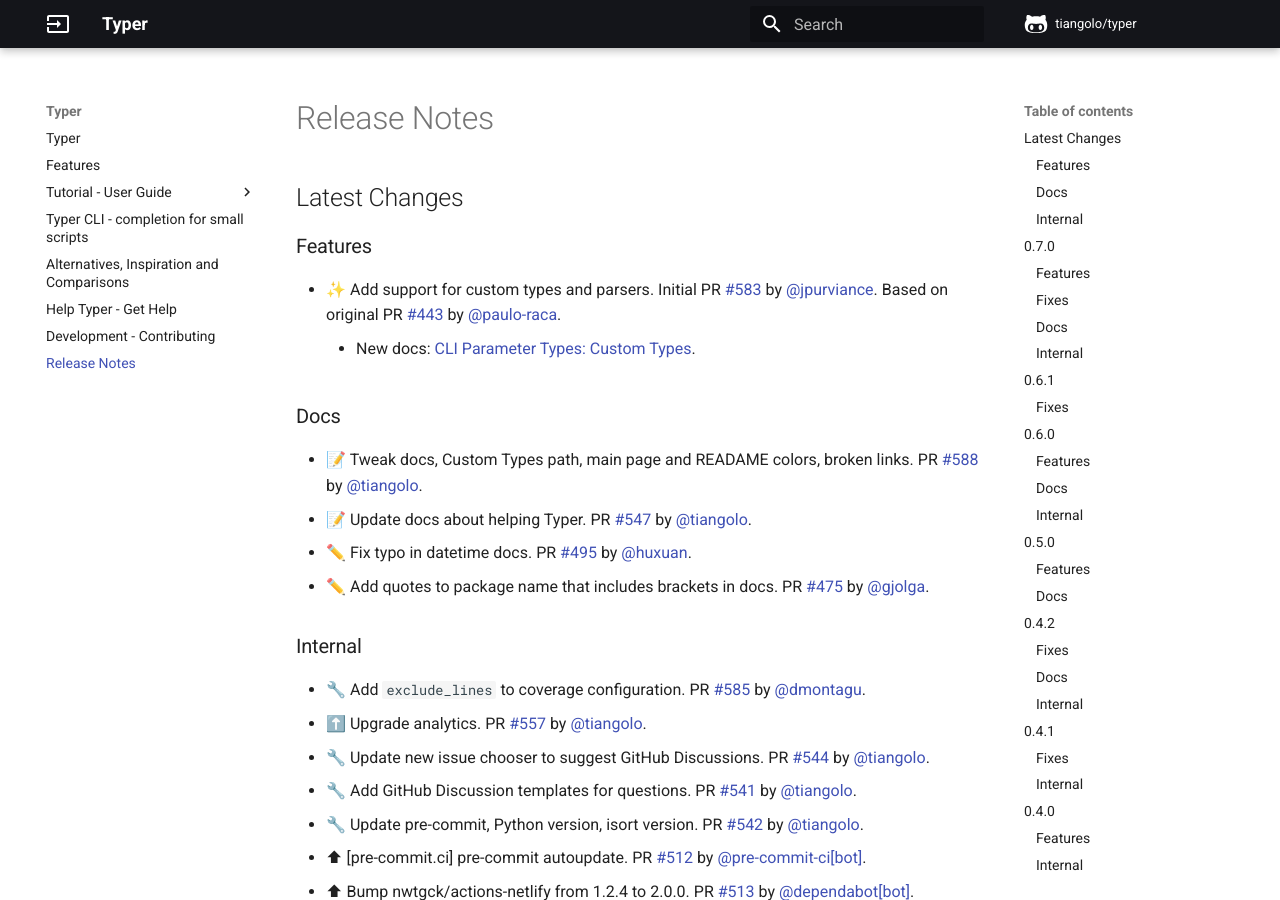
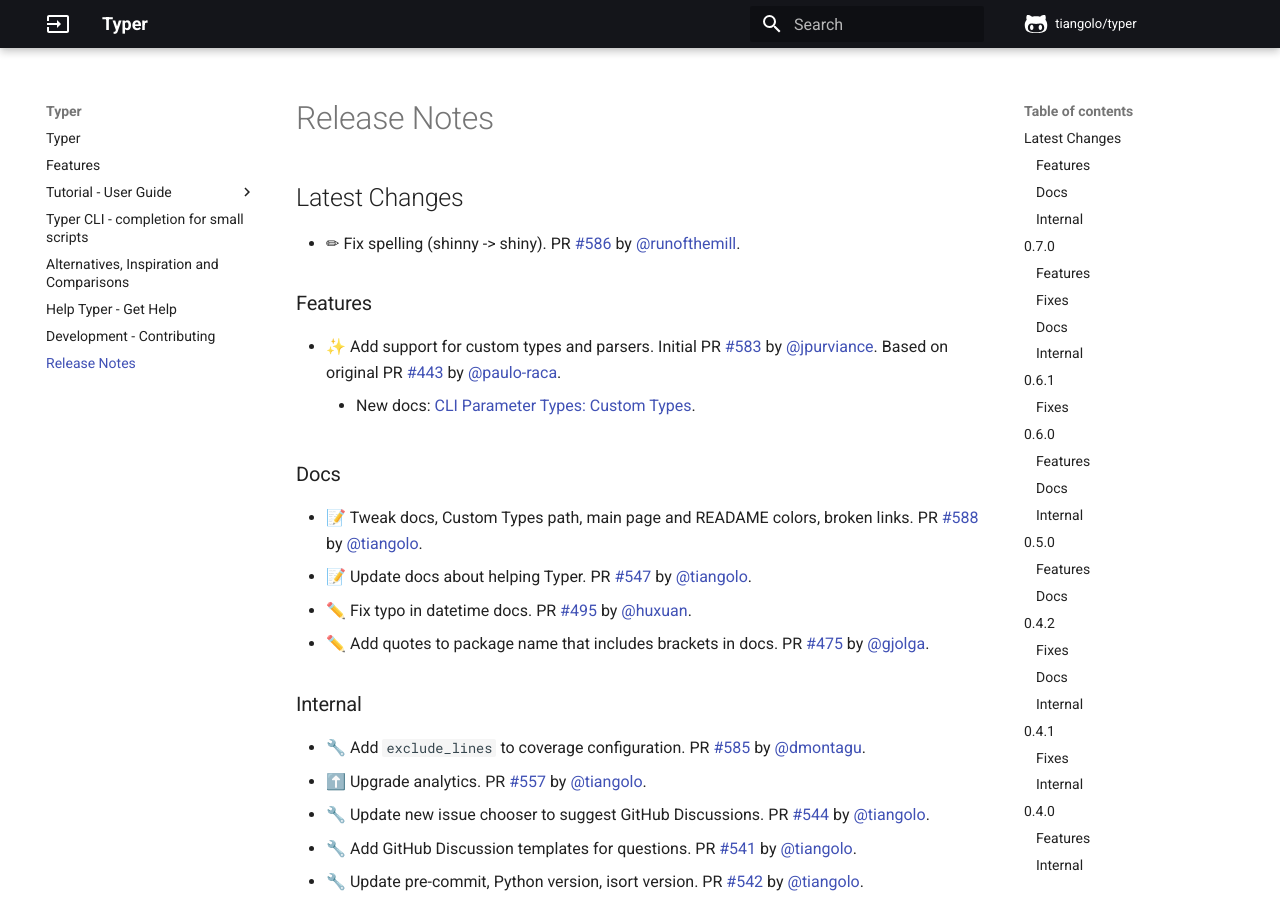
Before and after one commit to RED0731/red_pythonTyper, an MkDocs documentation site: the page built from docs/release-notes.md, in a window 1280 px wide and 900 px high. Built offline with MkDocs 1.6.1 and Material for MkDocs 9.7.7, drawn with Linux system fonts in a browser that asks for light colours; comment, search, counter and statistics services are not loaded.

Commit message:
📝 Update release notes

```diff
--- a/docs/release-notes.md
+++ b/docs/release-notes.md
@@ -1,5 +1,6 @@
 ## Latest Changes
 
+* ✏ Fix spelling (shinny -> shiny). PR [#586](https://github.com/tiangolo/typer/pull/586) by [@runofthemill](https://github.com/runofthemill).
 
 
 ### Features
```
